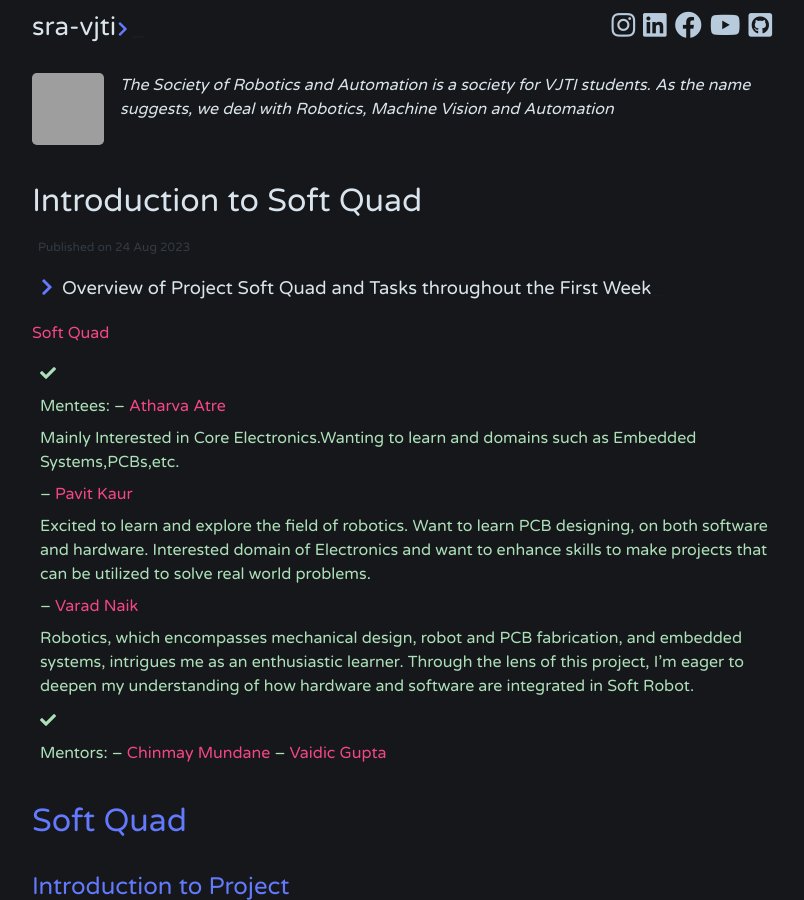
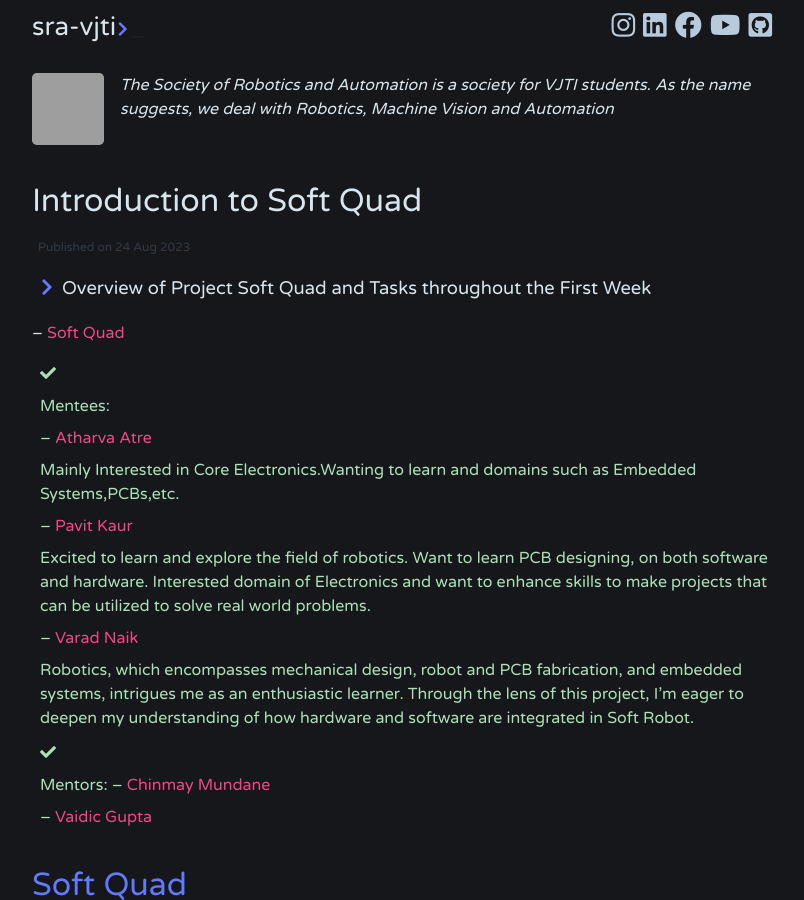
Before and after one commit to SRA-VJTI/blog, a Jekyll site: the page built from _posts/2023-08-24-Introduction-to-Soft-Quad.md, in a window 1280 px wide and 900 px high. Shown: the whole window, without its empty margins (238-1042 px from the left). Built offline with Jekyll 4.4.1, drawn with Linux system fonts in a browser that asks for light colours; grey boxes are pictures that could not be loaded.

```diff
--- a/_posts/2023-08-24-Introduction-to-Soft-Quad.md
+++ b/_posts/2023-08-24-Introduction-to-Soft-Quad.md
@@ -4,8 +4,9 @@ title: Introduction to Soft Quad
 tags: mechanical-design PCB-design embedded-system soft-robotics
 description: Overview of Project Soft Quad and Tasks throughout the First Week
 ---
-[Soft Quad](https://github.com/pavit15/softquad)
+-- [Soft Quad](https://github.com/pavit15/softquad)
 - Mentees:
+
    -- [Atharva Atre](https://github.com/AtharvaAtre)
 
     Mainly Interested in Core Electronics.Wanting to learn and domains such as Embedded Systems,PCBs,etc.
@@ -19,6 +20,7 @@ description: Overview of Project Soft Quad and Tasks throughout the First Week
     Robotics, which encompasses mechanical design, robot and PCB fabrication, and embedded systems, intrigues me as an enthusiastic learner. Through the lens of this project, I'm eager to deepen my understanding of how hardware and software are integrated in Soft Robot.
 - Mentors:
    -- [Chinmay Mundane](https://github.com/ChinmayMundane)
+
    -- [Vaidic Gupta](https://github.com/Vaidicgupta)
 
 # Soft Quad
```
